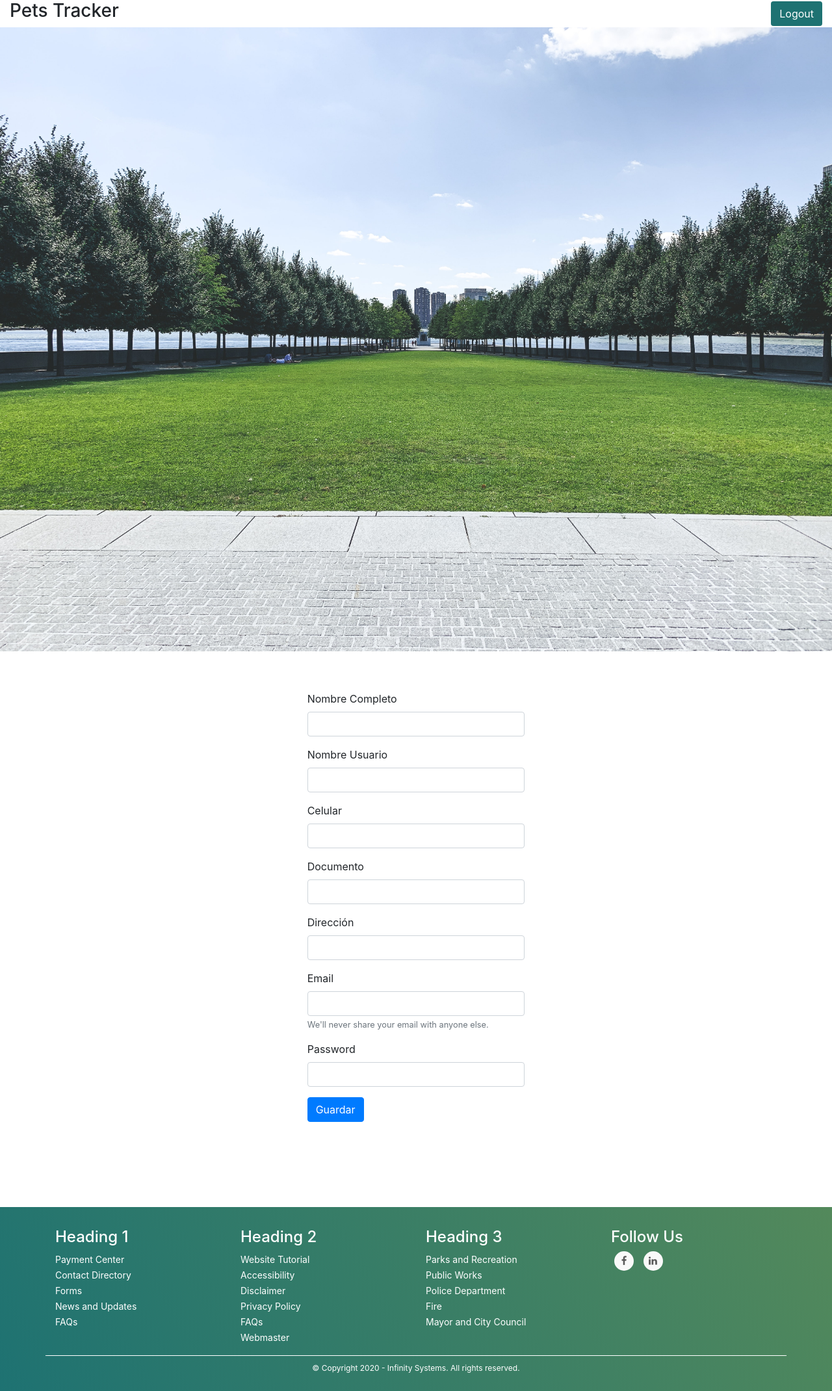
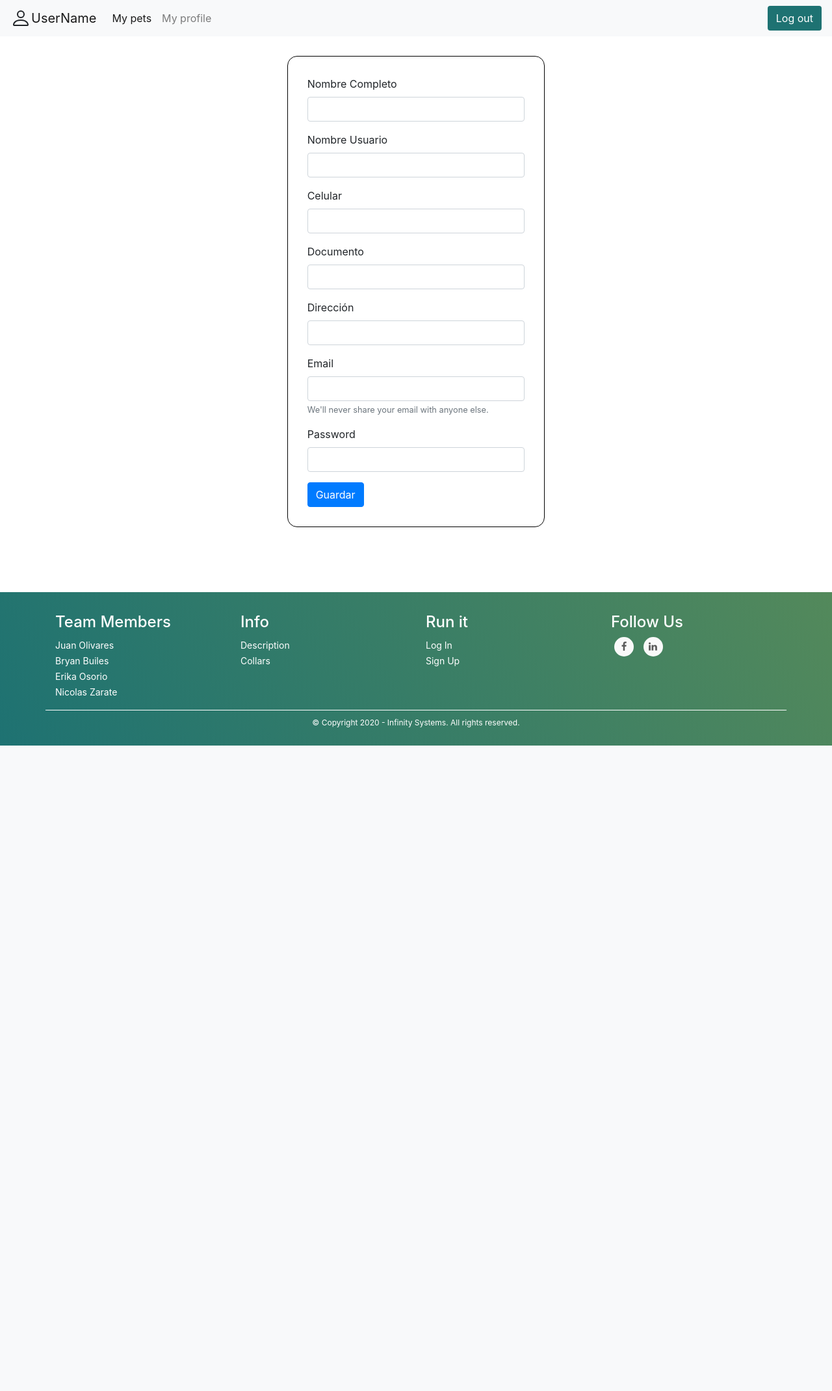
Before and after one commit to Nicolanz/pet_tracker, a Flask app: template web_dynamic/templates/settings_user.html in a window 1280 px wide. Shown: the whole page at 65% size. After the commit the page ends 1147 px from the top, so only its background shows below. Run offline with Flask 2, Linux system fonts and the light colour scheme; the template is opened without the code that fills it: most values are stand-ins (such as "Sample title", 1, 10 or a date in 2020); parts of the project's set-up code (start-up, migrations or seed data) failed here and were passed over; some libraries are stand-ins or nearby versions.

Commit message:
fixing fotter and header in settings user and pet_map, adding map_page

```diff
--- a/web_dynamic/server.py
+++ b/web_dynamic/server.py
@@ -124,14 +124,22 @@ def logout():
 def dashboard():
     cache_id = str(uuid.uuid4())
     # remplazar el userinfo id por el del objeto
-    return render_template('MyProfile.html', cache_id=cache_id, userinfo="1680b061-1e2d-4993-ade6-79c4e1faabd0")
+    return render_template('MyProfile.html', cache_id=cache_id, userinfo="ce390c64-b8f0-42cc-939d-f84878e8840e")
 
 
 @app.route('/settings_user')
+@requires_auth
 def settinguser():
     cache_id = str(uuid.uuid4())
     return render_template('settings_user.html', cache_id=cache_id)
 
 
+@app.route('/pet_location')
+@requires_auth
+def pet_map():
+    cache_id = str(uuid.uuid4())
+    return render_template('pet_location.html', cache_id=cache_id)
+
+
 if __name__ == "__main__":
     app.run(host='0.0.0.0', port=env.get('PORT', 5001))
--- a/web_dynamic/static/styles/settings_user.css
+++ b/web_dynamic/static/styles/settings_user.css
@@ -1,10 +1,9 @@
-
 /* Changing size of the Form settings */
 .box {
   width: auto;
   height: auto;
   border-radius: 15px;
-    border: 1px solid white;
+  border: 1px solid black;
   background-color: white;
   padding: 30px;
   margin-top: 30px;
--- a/web_dynamic/templates/settings_user.html
+++ b/web_dynamic/templates/settings_user.html
@@ -18,7 +18,7 @@
     />
     <link
       rel="stylesheet"
-      href="../static/styles/stylesMyProfile.css?{{ cache_id }}"
+      href="../static/styles/stylesUserPets.css?{{ cache_id }}"
     />
     <link
       rel="stylesheet"
@@ -36,31 +36,55 @@
       src="../static/scripts/settings_user.js?{{ cache_id }}"
     ></script>
   </head>
-
   <body>
+    <input id="sub" type="hidden" name="myHiddenField" value="{{ userinfo }}" />
     <!-- Main boostrap container -->
-    <div class="container-fluid">
+    <div class="d-flex flex-column justify-content-between">
       <!-- Header: nav, bakground image, sign up and dog image  -->
       <div class="header">
         <!-- Nav menu  -->
-        <nav
-          class="col-xl-12 col-lg-12 col-md-12 col-sm-12 col-12 d-flex flex-grow flex-nowrap align-items-center justify-content-between"
-        >
-          <h3>Pets Tracker</h3>
-          <a id="qsLogoutBtn" href="/logout"
-            ><button class="btn btn-default btn-logout">Logout</button>
-          </a>
+        <nav class="navbar navbar-expand-lg navbar-light bg-light">
+          <svg
+            width="2em"
+            height="2em"
+            viewBox="0 0 16 16"
+            class="bi bi-person"
+            fill="currentColor"
+            xmlns="http://www.w3.org/2000/svg"
+          >
+            <path
+              fill-rule="evenodd"
+              d="M10 5a2 2 0 1 1-4 0 2 2 0 0 1 4 0zM8 8a3 3 0 1 0 0-6 3 3 0 0 0 0 6zm6 5c0 1-1 1-1 1H3s-1 0-1-1 1-4 6-4 6 3 6 4zm-1-.004c-.001-.246-.154-.986-.832-1.664C11.516 10.68 10.289 10 8 10c-2.29 0-3.516.68-4.168 1.332-.678.678-.83 1.418-.832 1.664h10z"
+            />
+          </svg>
+          <a class="navbar-brand" href="#">UserName</a>
+          <button
+            class="navbar-toggler"
+            type="button"
+            data-toggle="collapse"
+            data-target="#navbarSupportedContent"
+            aria-controls="navbarSupportedContent"
+            aria-expanded="false"
+            aria-label="Toggle navigation"
+          >
+            <span class="navbar-toggler-icon"></span>
+          </button>
+          <div class="collapse navbar-collapse" id="navbarSupportedContent">
+            <ul class="navbar-nav mr-auto">
+              <li class="nav-item active">
+                <a class="nav-link" href="/MyProfile"
+                  >My pets<span class="sr-only">(current)</span></a
+                >
+              </li>
+              <li class="nav-item">
+                <a class="nav-link" href="/settings_user">My profile</a>
+              </li>
+            </ul>
+            <button id="qsLoginBtn" href="/login" class="btn btn-default">
+              Log out
+            </button>
+          </div>
         </nav>
-        <!-- content of the header  -->
-        <div class="headerContent">
-          <!-- Background park image -->
-          <img
-            src="../static/images/pruebaImagen2.jpg"
-            class="img-fluid"
-            id="parkImage"
-            alt=""
-          />
-        </div>
       </div>
 
       <!-- Adding boostrap  -->
@@ -132,44 +156,32 @@
               <div class="col-md-3 col-sm-6">
                 <!--Column1-->
                 <div class="footer-pad">
-                  <h4>Heading 1</h4>
+                  <h4>Team Members</h4>
                   <ul class="list-unstyled">
-                    <li><a href="#"></a></li>
-                    <li><a href="#">Payment Center</a></li>
-                    <li><a href="#">Contact Directory</a></li>
-                    <li><a href="#">Forms</a></li>
-                    <li><a href="#">News and Updates</a></li>
-                    <li><a href="#">FAQs</a></li>
+                    <li><a href="#">Juan Olivares</a></li>
+                    <li><a href="#">Bryan Builes</a></li>
+                    <li><a href="#">Erika Osorio</a></li>
+                    <li><a href="#">Nicolas Zarate</a></li>
                   </ul>
                 </div>
               </div>
               <div class="col-md-3 col-sm-6">
                 <!--Column1-->
                 <div class="footer-pad">
-                  <h4>Heading 2</h4>
+                  <h4>Info</h4>
                   <ul class="list-unstyled">
-                    <li><a href="#">Website Tutorial</a></li>
-                    <li><a href="#">Accessibility</a></li>
-                    <li><a href="#">Disclaimer</a></li>
-                    <li><a href="#">Privacy Policy</a></li>
-                    <li><a href="#">FAQs</a></li>
-                    <li><a href="#">Webmaster</a></li>
+                    <li><a href="#">Description</a></li>
+                    <li><a href="#">Collars</a></li>
                   </ul>
                 </div>
               </div>
               <div class="col-md-3 col-sm-6">
                 <!--Column1-->
                 <div class="footer-pad">
-                  <h4>Heading 3</h4>
+                  <h4>Run it</h4>
                   <ul class="list-unstyled">
-                    <li><a href="#">Parks and Recreation</a></li>
-                    <li><a href="#">Public Works</a></li>
-                    <li><a href="#">Police Department</a></li>
-                    <li><a href="#">Fire</a></li>
-                    <li><a href="#br">Mayor and City Council</a></li>
-                    <li>
-                      <a href="#"></a>
-                    </li>
+                    <li><a href="#">Log In</a></li>
+                    <li><a href="#">Sign Up</a></li>
                   </ul>
                 </div>
               </div>
```
Also changed, not shown: web_dynamic/static/scripts/pet_location.js (+41 -16 lines), web_dynamic/static/styles/pet_location.css (+7 -3 lines), web_dynamic/templates/pet_location.html (+80 -60 lines), web_dynamic/static/styles/stylesUserPets.css (renamed from web_dynamic/static/styles/stylesMyProfile.css). Lines whose indentation alone changed are shown as unchanged.
